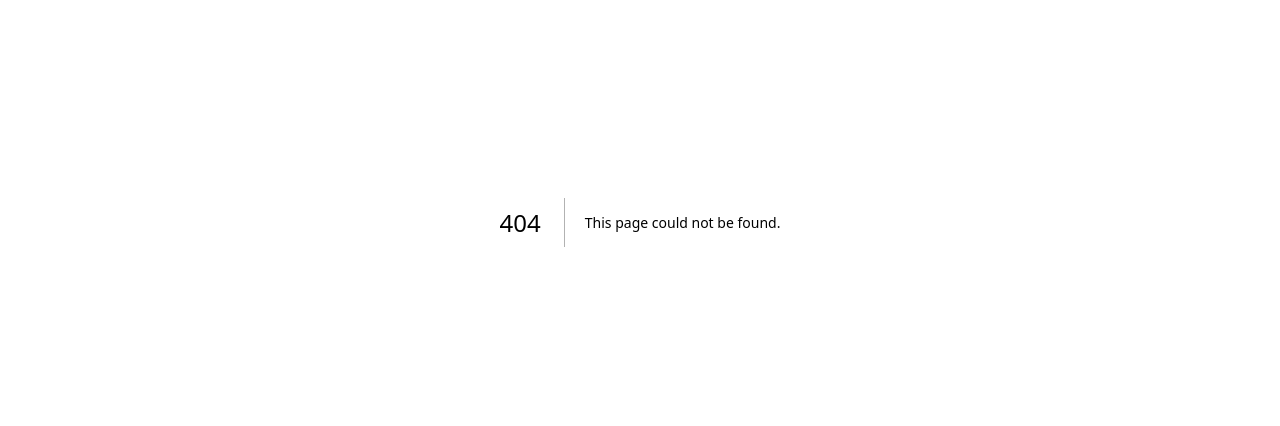
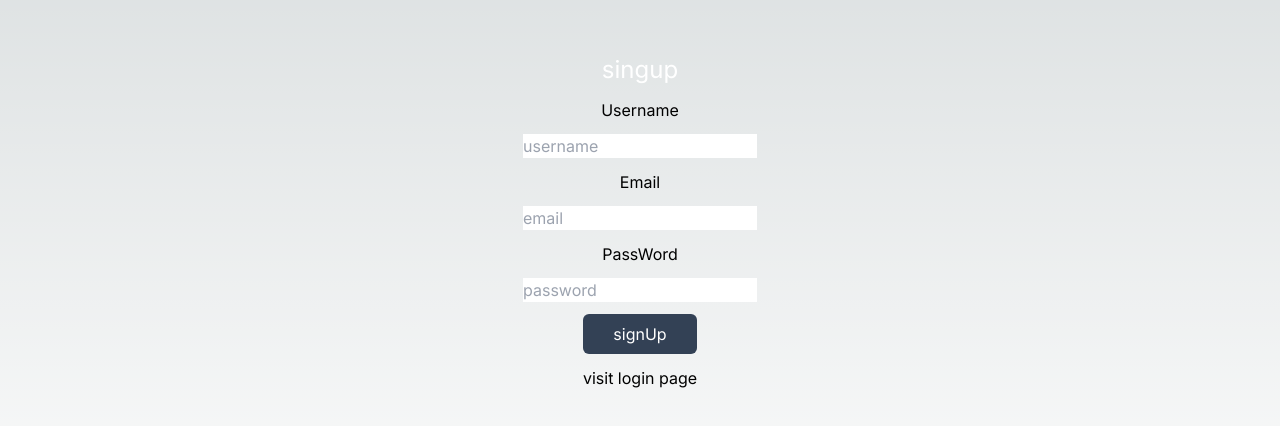
Before and after one commit to Adhil-muhammed/nextjs_hithesh, a Next.js app: page /signup in a window 1280 px wide. Before the commit this address had no page. Shown: the part 178-604 px from the top of the page. Built offline with nearby package versions, Linux system fonts and the light colour scheme.

Commit message:
signup basic ui implemented

```diff
--- a/package.json
+++ b/package.json
@@ -26,6 +26,7 @@
     "react-dom": "18.2.0",
     "react-hot-toast": "^2.4.1",
     "tailwindcss": "3.3.2",
-    "typescript": "5.1.6"
+    "typescript": "5.1.6",
+    "use-immer": "^0.9.0"
   }
 }
--- /dev/null
+++ b/src/app/signup/page.tsx
@@ -0,0 +1,66 @@
+"use client";
+import React from "react";
+import axios from "axios";
+import Link from "next/link";
+import { useImmer } from "use-immer";
+import { useRouter } from "next/navigation";
+
+const initSignup = {
+  email: "",
+  userName: "",
+  password: "",
+};
+
+const SignUPPage = () => {
+  const [user, setUser] = useImmer(initSignup);
+  console.log("user: ", user);
+
+  const onSignup = async () => {};
+
+  const onChange = (e: any) => {
+    const { value, name } = e.target;
+    setUser((draft: any) => {
+      draft[name] = value;
+    });
+  };
+
+  return (
+    <div className="text-center  flex flex-col justify-center items-center min-h-screen py-2 gap-3">
+      <h1 className="text-white text-2xl">singup</h1>
+      <label htmlFor="userName">Username</label>
+      <input
+        className="text-gray-900"
+        type="text"
+        name="userName"
+        placeholder="username"
+        value={user?.userName}
+        onChange={onChange}
+      />
+      <label htmlFor="userName">Email</label>
+      <input
+        className="text-gray-900"
+        type="text"
+        name="email"
+        placeholder="email"
+        value={user?.email}
+        onChange={onChange}
+      />
+      <label htmlFor="userName">PassWord</label>
+      <input
+        className="text-gray-900"
+        type="text"
+        name="password"
+        placeholder="password"
+        value={user?.password}
+        onChange={onChange}
+      />
+      <div className="flex flex-col gap-3">
+        <button className="p-2 border-slate-50 rounded-md bg-slate-700 text-white">
+          signUp
+        </button>
+        <Link href={"/login"}>visit login page</Link>
+      </div>
+    </div>
+  );
+};
+export default SignUPPage;
```
Also changed, not shown: src/app/layout.tsx (+9 -9 lines), 1 other file (tests, documents, lock files or other folders).
